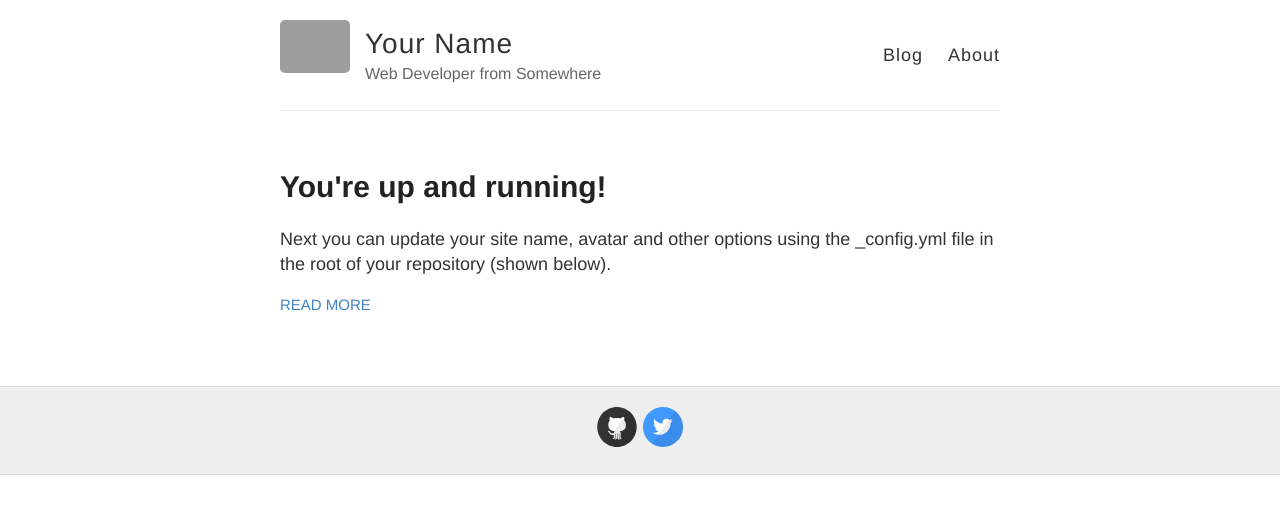
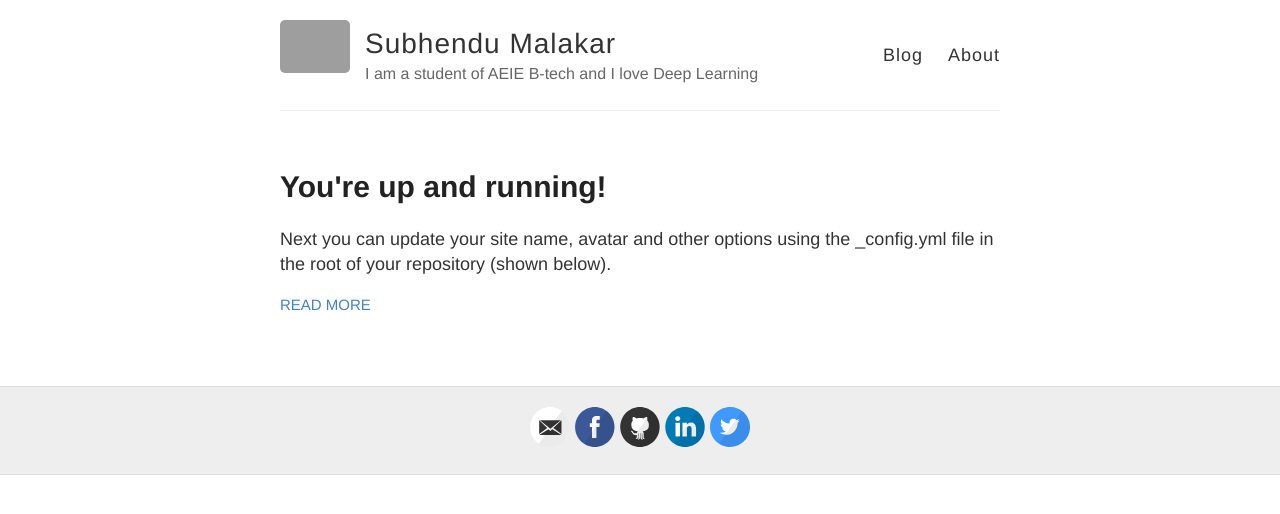
Before and after one commit to subhenduMalakar/subhendumalakar.github.io, a Jekyll site: the page built from index.html, in a window 1280 px wide. Shown: the top 514 px of the page. Built offline with Jekyll 4.4.1, drawn with Linux system fonts in a browser that asks for light colours; grey boxes are pictures that could not be loaded.

Commit message:
Update _config.yml

```diff
--- a/_config.yml
+++ b/_config.yml
@@ -3,13 +3,13 @@
 #
 
 # Name of your site (displayed in the header)
-name: Your Name
+name: Subhendu Malakar
 
 # Short bio or description (displayed in the header)
-description: Web Developer from Somewhere
+description: I am a student of AEIE B-tech and I love Deep Learning
 
 # URL of your avatar or profile pic (you could use your GitHub profile pic)
-avatar: https://raw.githubusercontent.com/barryclark/jekyll-now/master/images/jekyll-logo.png
+avatar: https://scontent.fccu3-1.fna.fbcdn.net/v/t1.0-9/27752202_922798791223243_8021571268095051473_n.jpg?oh=9935a3076c0b445020d3ebd03b0b7bd3&oe=5B0E8221
 
 #
 # Flags below are optional
@@ -18,12 +18,12 @@ avatar: https://raw.githubusercontent.com/barryclark/jekyll-now/master/images/je
 # Includes an icon in the footer for each username you enter
 footer-links:
   dribbble:
-  email:
-  facebook:
+  email: subhendumalakar19@gmail.com
+  facebook: https://www.facebook.com/subhendu.malakar.1
   flickr:
-  github: barryclark/jekyll-now
+  github: github.com/subhenduMalakar
   instagram:
-  linkedin:
+  linkedin: https://www.linkedin.com/in/subhendumalakar/
   pinterest:
   rss: # just type anything here for a working RSS icon
   twitter: jekyllrb
```
